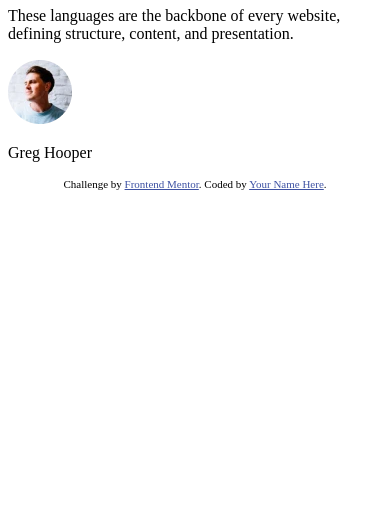
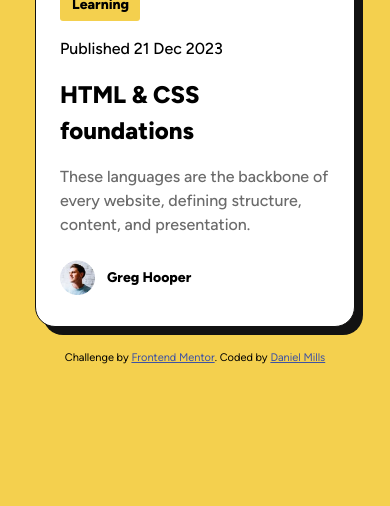
Before and after one commit to djmills89/BlogCard, a plain HTML site: page index.html in a window 390 px wide. Shown: the part 354-860 px from the top of the page. Drawn offline with Linux system fonts and the light colour scheme.

Commit message:
styled the card, added breakpoint

```diff
--- a/index.html
+++ b/index.html
@@ -7,7 +7,7 @@
   <link rel="icon" type="image/png" sizes="32x32" href="./assets/images/favicon-32x32.png">
 
   <title>Frontend Mentor | Blog preview card</title>
-
+  <link rel="stylesheet" href="./styles/style.css">
   <!-- Feel free to remove these styles or customise in your own stylesheet 👍 -->
   <style>
     .attribution { font-size: 11px; text-align: center; }
@@ -18,19 +18,21 @@
 
   <main class="card">
     <div class="container">
-      <img src="./assets/images/illustration-article.svg" alt="Article Image.">
-      <p>Learning</p>
-      <p>Published 21 Dec 2023</p>
-      <h1>HTML & CSS foundations</h1>
-      <p>These languages are the backbone of every website, defining structure, content, and presentation.</p>
-      <img src="./assets/images/image-avatar.webp" alt="Greg Hooper profile image.">
-      <p>Greg Hooper</p>
+      <img class="card-img" src="./assets/images/illustration-article.svg" alt="Article Image.">
+      <p class="category">Learning</p>
+      <p class="published-date">Published 21 Dec 2023</p>
+      <h1 class="card-title">HTML & CSS foundations</h1>
+      <p class="card-description">These languages are the backbone of every website, defining structure, content, and presentation.</p>
+      <div class="profile-author">
+        <img class="author-profile" src="./assets/images/image-avatar.webp" alt="Greg Hooper profile image.">
+        <p class="author">Greg Hooper</p>
+      </div>
     </div>
   </main>
 
   <footer class="attribution">
     Challenge by <a href="https://www.frontendmentor.io?ref=challenge" target="_blank">Frontend Mentor</a>.
-    Coded by <a href="#">Your Name Here</a>.
+    Coded by <a href="https://github.com/djmills89">Daniel Mills</a>
   </footer>
 </body>
 </html>
--- a/styles/style.css
+++ b/styles/style.css
@@ -13,8 +13,8 @@
     --grey-500: hsl(0, 0%, 42%);
     --grey-800: hsl(0, 0%, 7%);
     /* Font Family */
-    --ff-normal: 'Figtree';
-    --ff-italic: 'Figtree Italic';
+    --ff-normal: 'Figtree', sans-serif;
+    --ff-italic: 'Figtree Italic', sans-serif;
     /* Font Size */
     --fs-base: 1.6rem;
     --fs-heading: 2.4rem;
@@ -23,8 +23,105 @@
     --fw-normal: 500;
     --fw-bold: 800;
     /* Spacing */
-    --pad-300: 2.4rem;
-    --pad-150: 1.2rem;
-    --pad-100: 0.8rem;
-    --pad-50: 0.4rem;
+    --space-300: 2.4rem;
+    --space-150: 1.2rem;
+    --space-100: 0.8rem;
+    --space-50: 0.4rem;
 }
+
+html {
+    font-size: 62.5%;
+}
+
+body {
+    background-color: var(--yellow-primary);
+    display: flex;
+    flex-direction: column;
+    justify-content: center;
+    align-items: center;
+    height: 100vh;
+    font-family: var(--ff-normal);
+}
+
+footer {
+    margin-block-start: var(--space-300);
+}
+
+.card {
+    background-color: white;
+    border-radius: 2rem;
+    border: 1px solid var(--grey-800);
+    box-shadow: var(--space-100) var(--space-100) var(--grey-800);
+    display: flex;
+    flex-direction: column;
+    align-items: center;
+    width: 384px;
+    min-height: 532px;
+}
+
+.container {
+    margin: var(--space-300);
+}
+
+.category {
+    background-color: var(--yellow-primary);
+    padding-inline-start: var(--space-150);
+    padding-inline-end: var(--space-150);
+    padding-block: var(--space-100);
+    width: 5.6rem;
+    font-size: var(--fs-sm);
+    font-weight: var(--fw-bold);
+    border-radius: 0.3rem;
+}
+
+.card-title {
+    font-size: var(--fs-heading);
+    font-weight: var(--fw-bold);
+    line-height: 1.5;
+}
+
+.card-img {
+    border-radius: 1rem;
+    display: block;
+}
+
+.card-description {
+    font-size: var(--fs-base);
+    font-weight: var(--fw-normal);
+    line-height: 1.5;
+
+    color: var(--grey-500);
+}
+
+.published-date {
+    font-size: var(--fs-base);
+    font-weight: var(--fw-normal);
+    line-height: 1.5;
+}
+
+.profile-author {
+    display: flex;
+    align-items: center;
+}
+
+.author-profile {
+    width: 35px;
+    height: 35px;
+}
+
+.author {
+    margin-inline-start: var(--space-150);
+    font-size: var(--fs-sm);
+    font-weight: var(--fw-bold);
+    line-height: 1.5;
+}
+
+@media (max-width: 30rem) {
+    .card {
+        width: 85%;
+    }
+    .card-img {
+        width: 100%;
+        margin-inline: 0 auto;
+    }
+}
```
